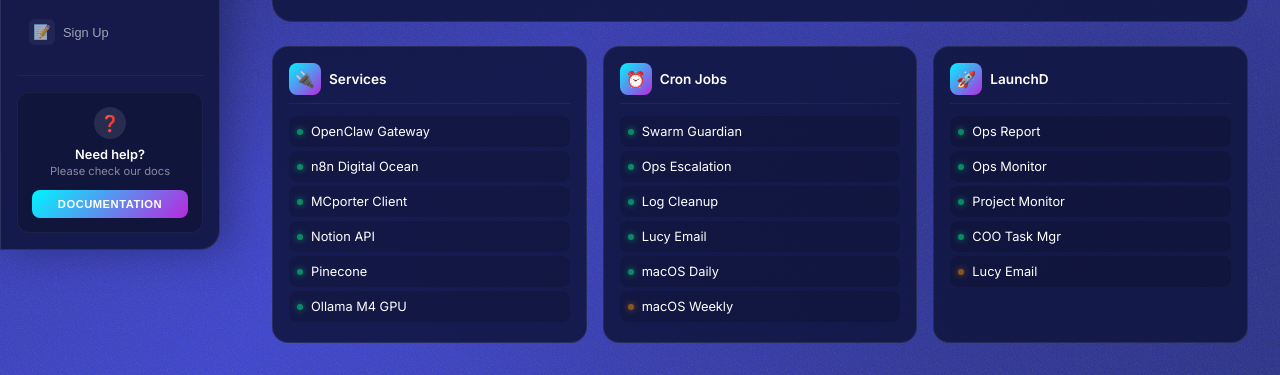
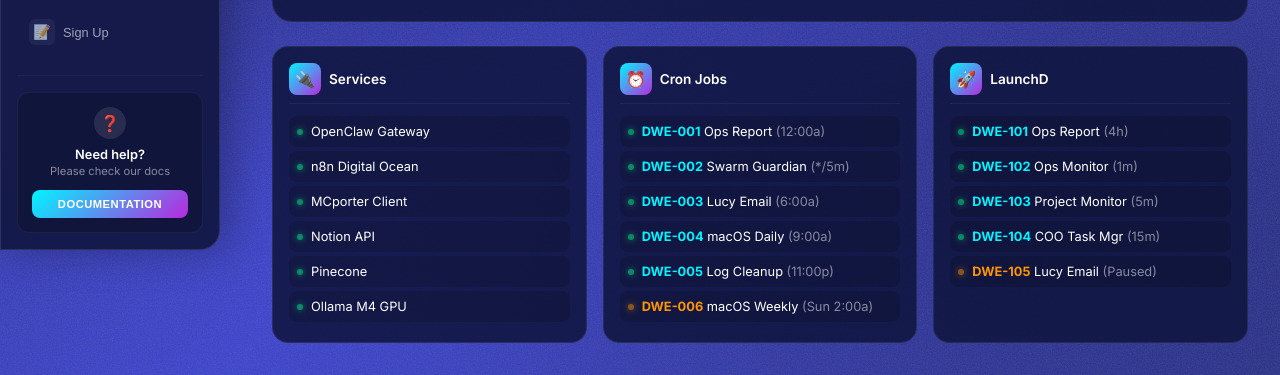
Before and after one commit to sirsid2001/dwe-command-center, a website: page dashboard.html in a window 1280 px wide. Shown: the part 463-838 px from the top of the page. Drawn offline with Linux system fonts and the light colour scheme.

Commit message:
Cron & LaunchD jobs with DWE-XXX format and schedule times

```diff
--- a/dashboard.html
+++ b/dashboard.html
@@ -595,12 +595,12 @@
                         <div class="panel-icon">⏰</div>
                         <div class="panel-title">Cron Jobs</div>
                     </div>
-                    <div class="service-item"><span class="pulse-dot"></span><span>Swarm Guardian</span></div>
-                    <div class="service-item"><span class="pulse-dot"></span><span>Ops Escalation</span></div>
-                    <div class="service-item"><span class="pulse-dot"></span><span>Log Cleanup</span></div>
-                    <div class="service-item"><span class="pulse-dot"></span><span>Lucy Email</span></div>
-                    <div class="service-item"><span class="pulse-dot"></span><span>macOS Daily</span></div>
-                    <div class="service-item"><span class="pulse-dot warning"></span><span>macOS Weekly</span></div>
+                    <div class="service-item"><span class="pulse-dot"></span><span><strong style="color: #00f5ff;">DWE-001</strong> Ops Report <span style="color: rgba(255,255,255,0.5);">(12:00a)</span></span></div>
+                    <div class="service-item"><span class="pulse-dot"></span><span><strong style="color: #00f5ff;">DWE-002</strong> Swarm Guardian <span style="color: rgba(255,255,255,0.5);">(*/5m)</span></span></div>
+                    <div class="service-item"><span class="pulse-dot"></span><span><strong style="color: #00f5ff;">DWE-003</strong> Lucy Email <span style="color: rgba(255,255,255,0.5);">(6:00a)</span></span></div>
+                    <div class="service-item"><span class="pulse-dot"></span><span><strong style="color: #00f5ff;">DWE-004</strong> macOS Daily <span style="color: rgba(255,255,255,0.5);">(9:00a)</span></span></div>
+                    <div class="service-item"><span class="pulse-dot"></span><span><strong style="color: #00f5ff;">DWE-005</strong> Log Cleanup <span style="color: rgba(255,255,255,0.5);">(11:00p)</span></span></div>
+                    <div class="service-item"><span class="pulse-dot warning"></span><span><strong style="color: #ff9500;">DWE-006</strong> macOS Weekly <span style="color: rgba(255,255,255,0.5);">(Sun 2:00a)</span></span></div>
                 </div>
 
                 <div class="service-panel">
@@ -608,11 +608,11 @@
                         <div class="panel-icon">🚀</div>
                         <div class="panel-title">LaunchD</div>
                     </div>
-                    <div class="service-item"><span class="pulse-dot"></span><span>Ops Report</span></div>
-                    <div class="service-item"><span class="pulse-dot"></span><span>Ops Monitor</span></div>
-                    <div class="service-item"><span class="pulse-dot"></span><span>Project Monitor</span></div>
-                    <div class="service-item"><span class="pulse-dot"></span><span>COO Task Mgr</span></div>
-                    <div class="service-item"><span class="pulse-dot warning"></span><span>Lucy Email</span></div>
+                    <div class="service-item"><span class="pulse-dot"></span><span><strong style="color: #00f5ff;">DWE-101</strong> Ops Report <span style="color: rgba(255,255,255,0.5);">(4h)</span></span></div>
+                    <div class="service-item"><span class="pulse-dot"></span><span><strong style="color: #00f5ff;">DWE-102</strong> Ops Monitor <span style="color: rgba(255,255,255,0.5);">(1m)</span></span></div>
+                    <div class="service-item"><span class="pulse-dot"></span><span><strong style="color: #00f5ff;">DWE-103</strong> Project Monitor <span style="color: rgba(255,255,255,0.5);">(5m)</span></span></div>
+                    <div class="service-item"><span class="pulse-dot"></span><span><strong style="color: #00f5ff;">DWE-104</strong> COO Task Mgr <span style="color: rgba(255,255,255,0.5);">(15m)</span></span></div>
+                    <div class="service-item"><span class="pulse-dot warning"></span><span><strong style="color: #ff9500;">DWE-105</strong> Lucy Email <span style="color: rgba(255,255,255,0.5);">(Paused)</span></span></div>
                 </div>
             </div>
         </main>
```
